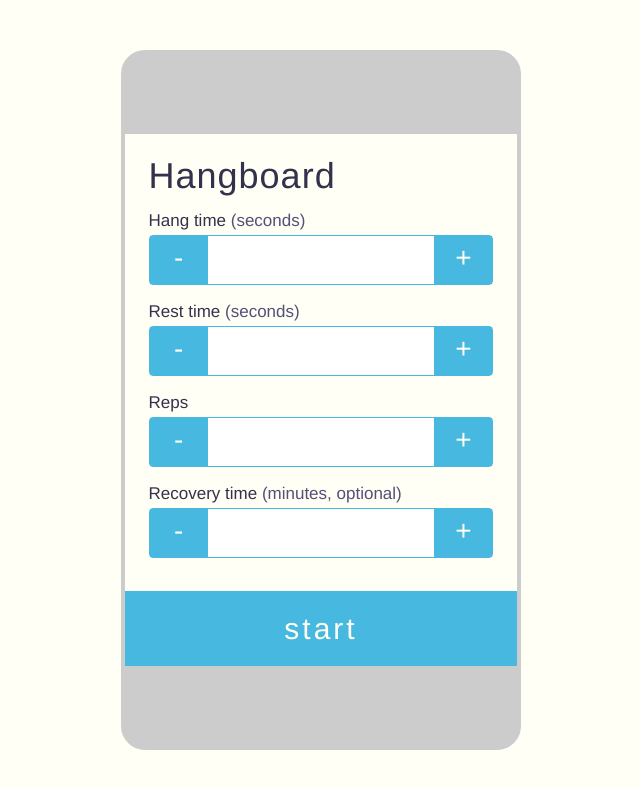
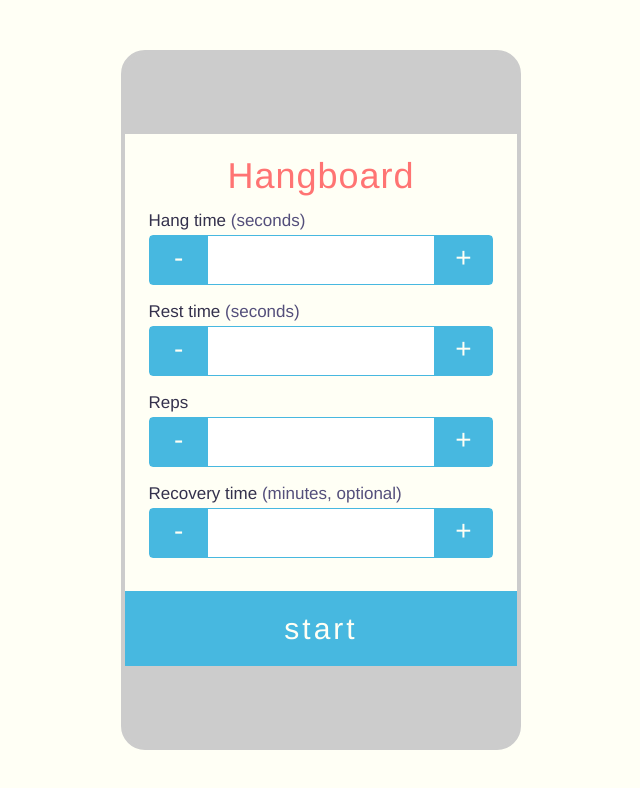
Before and after one commit to mgeraci/hangboard-timer, a website built with webpack: page index.html in a window 1280 px wide. Shown: the whole page, without its empty margins (319-959 px from the left). Built offline with nearby package versions, Linux system fonts and the light colour scheme.

Commit message:
compile AGAIN

```diff
--- a/css/styles.css
+++ b/css/styles.css
@@ -84,11 +84,13 @@ body {
   .stage-setup-form {
     width: 100%;
     padding: 6%; }
-  .stage-setup h1 {
+  .stage-setup-title {
+    width: 100%;
+    text-align: center;
     font-size: 36px;
-    font-weight: 100;
-    letter-spacing: 1px; }
-  .stage-setup h1,
+    letter-spacing: 1px;
+    color: #ff7473; }
+  .stage-setup-title,
   .stage-setup fieldset {
     margin-bottom: 18px; }
   .stage-setup fieldset {
```
